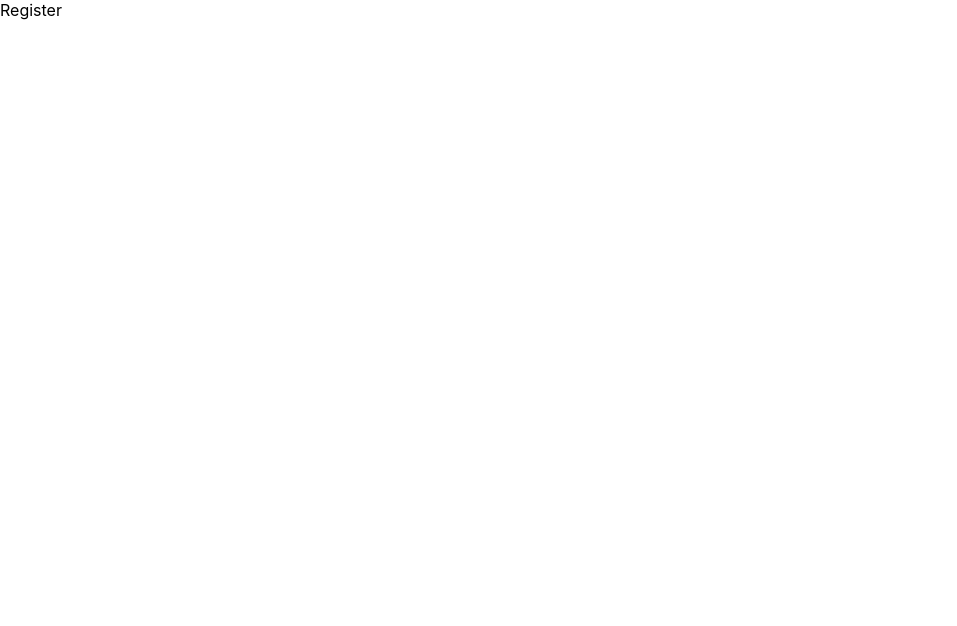
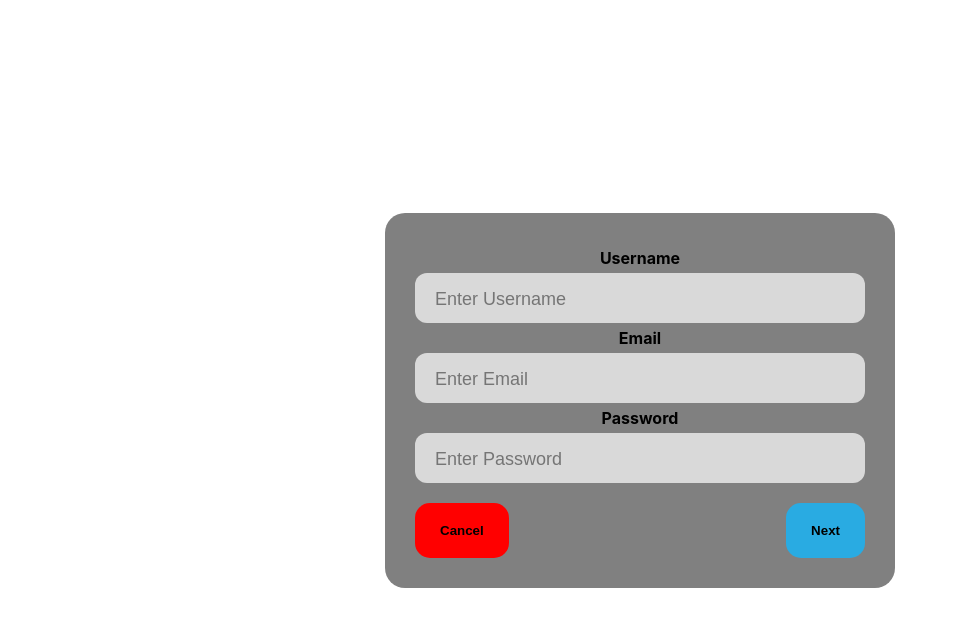
Before and after one commit to UrsvikAerodynamics/UrsvikAerodynamics-Printing-Official-Website, a React (Create React App) app: page /register in a window 1280 px wide. Shown: the top 626 px of the page, without its empty margins (0-957 px from the left). Built offline with nearby package versions, Linux system fonts and the light colour scheme.

Commit message:
changes on login and register

```diff
--- a/src/components/extra/Button.tsx
+++ b/src/components/extra/Button.tsx
@@ -26,7 +26,7 @@ export default function Button(props: ButtonProps) {
         paddingRight: "15px",
         borderRadius: "15px",
       }}
-      className='Grow'>
+      className='Grow Pointer'>
       <Icon />
       <p style={{ margin: "10px", color: "black" }}>{props.content}</p>
     </button>
--- a/src/components/extra/Input.css
+++ b/src/components/extra/Input.css
@@ -2,7 +2,6 @@ input {
   border-radius: 12px;
   border: 0;
   box-sizing: border-box;
-  color: #eee;
   font-size: 18px;
   outline: 0;
   padding: 4px 20px 0;
--- a/src/components/extra/Input.tsx
+++ b/src/components/extra/Input.tsx
@@ -7,12 +7,13 @@ interface IProps{
     color: string;
     name: string;
     required : boolean;
+    width: string;
     onChange: () => void;
 }
 
 export default function TextInput(props:IProps) {
   return (
-    <input type={props.type} placeholder={props.placeholder} name={props.name} required={props.required} onChange={props.onChange} style={{backgroundColor:props.color}}>
+    <input type={props.type} placeholder={props.placeholder} name={props.name} required={props.required} onChange={props.onChange} style={{backgroundColor:props.color, width:props.width}}>
 
     </input>
   );
--- a/src/components/main/accounts/Login.tsx
+++ b/src/components/main/accounts/Login.tsx
@@ -1,8 +1,12 @@
 import React from "react";
 import Input from "../../extra/Input";
 import Button from "../../extra/Button";
+import './accounts.css';
+import { useNavigate } from "react-router-dom";
 
 export default function Login() {
+  const navigate = useNavigate();
+
   return (
     <div
       style={{
@@ -17,7 +21,11 @@ export default function Login() {
           display: "flex",
           flexDirection: "column",
           justifyContent: "center",
-          width: "50%",
+          alignItems: "center",
+          width: "max-content",
+          backgroundColor: "#808080",
+          padding: "30px",
+          borderRadius: "20px",
         }}
       >
         <label>
@@ -29,7 +37,9 @@ export default function Login() {
           name="uname"
           required={true}
           color="#D9D9D9"
-          onChange={() => {}}
+          onChange={() => { }}
+          width="450px"
+
         />
 
         <label>
@@ -42,8 +52,11 @@ export default function Login() {
           name="psw"
           required={true}
           color="#D9D9D9"
-          onChange={() => {}}
+          onChange={() => { }}
+          width="450px"
+
         />
+
         <div
           style={{
             display: "flex",
@@ -51,19 +64,27 @@ export default function Login() {
             marginTop: "20px",
             justifyContent: "space-between",
             alignItems: "center",
+            width: "450px"
           }}
         >
-          <Button content="Login" color="#29ABE2" onClick={() => {}} />
+          <Button content="Login" color="#29ABE2" onClick={() => { }} />
           <div style={{ display: "flex", justifyContent: "center" }}>
             <div style={{ marginRight: "30px" }}>
               <Button
                 content="Forgot password"
                 color="#29ABE2"
-                onClick={() => {}}
+                onClick={() => { }}
               />
             </div>
-            <Button content="Cancel" color="red" onClick={() => {}} />
+            <Button content="Cancel" color="red" onClick={() => { navigate("/") }} />
           </div>
+        </div>
+        <div style={{
+          display: "flex",
+          justifyContent: "center",
+          width: "100%",
+        }}>
+          <p className="Pointer" onClick={()=>{navigate("/register")}} style={{color:"black", textDecoration: "underline"}}>Don`t have a account? Register here</p>
         </div>
       </div>
     </div>
--- a/src/components/main/accounts/Register.tsx
+++ b/src/components/main/accounts/Register.tsx
@@ -1,7 +1,141 @@
-import React from 'react'
+import React from "react";
+import Input from "../../extra/Input";
+import Button from "../../extra/Button";
+import './accounts.css';
+import { useState } from "react";
+import { useNavigate } from "react-router-dom";
 
 export default function Register() {
+  const navigate = useNavigate();
+  const [page, setPage] = useState<number>(1);
+
+  const UserForm = () => {
+    return (
+      <div
+        style={{
+          display: "flex",
+          justifyContent: "center",
+          height: "100vh",
+          alignItems: "center",
+        }}
+      >
+        <div
+          style={{
+            display: "flex",
+            flexDirection: "column",
+            justifyContent: "center",
+            alignItems: "center",
+            width: "max-content",
+            backgroundColor: "#808080",
+            padding: "30px",
+            borderRadius: "20px",
+          }}
+        >
+          <label>
+            <b>Username</b>
+          </label>
+          <Input
+            type="text"
+            placeholder="Enter Username"
+            name="uname"
+            required={true}
+            color="#D9D9D9"
+            onChange={() => { }}
+            width="450px"
+
+          />
+
+          <label>
+            <b>Email</b>
+          </label>
+          <Input
+            type="text"
+            placeholder="Enter Email"
+            name="email"
+            required={true}
+            color="#D9D9D9"
+            onChange={() => { }}
+            width="450px"
+          />
+
+          <label>
+            <b>Password</b>
+          </label>
+
+          <Input
+            type="password"
+            placeholder="Enter Password"
+            name="psw"
+            required={true}
+            color="#D9D9D9"
+            onChange={() => { }}
+            width="450px"
+
+          />
+
+          <div
+            style={{
+              display: "flex",
+              flexDirection: "row",
+              marginTop: "20px",
+              justifyContent: "space-between",
+              alignItems: "center",
+              width: "450px"
+            }}
+          >
+            <Button content="Cancel" color="red" onClick={() => { navigate("/") }} />
+
+            <Button content="Next" color="#29ABE2" onClick={() => {
+              setPage(2);
+            }} />
+          </div>
+        </div>
+      </div>
+    );
+
+  }
+
+  const AddressForm = () => {
+    return (
+      <div
+        style={{
+          display: "flex",
+          justifyContent: "center",
+          height: "100vh",
+          alignItems: "center",
+        }}
+      >
+        <div
+          style={{
+            display: "flex",
+            flexDirection: "column",
+            justifyContent: "center",
+            alignItems: "center",
+            width: "max-content",
+            backgroundColor: "#808080",
+            padding: "30px",
+            borderRadius: "20px",
+          }}
+        ></div>
+      </div>
+    );
+
+  }
+
   return (
-    <div>Register</div>
-  )
+    <div>
+
+      {
+        (page === 1) ?
+          <UserForm />
+          : (page === 2) ?
+            <AddressForm />
+            :
+            <div></div>
+      }
+
+    </div>
+
+  );
+
 }
--- a/src/components/main/accounts/accounts.css
+++ b/src/components/main/accounts/accounts.css
@@ -0,0 +1,3 @@
+label{
+    margin: 5px;
+}
--- a/src/index.css
+++ b/src/index.css
@@ -11,3 +11,7 @@ code {
   font-family: source-code-pro, Menlo, Monaco, Consolas, 'Courier New',
     monospace;
 }
+
+.Pointer{
+  cursor:pointer;
+}
```
